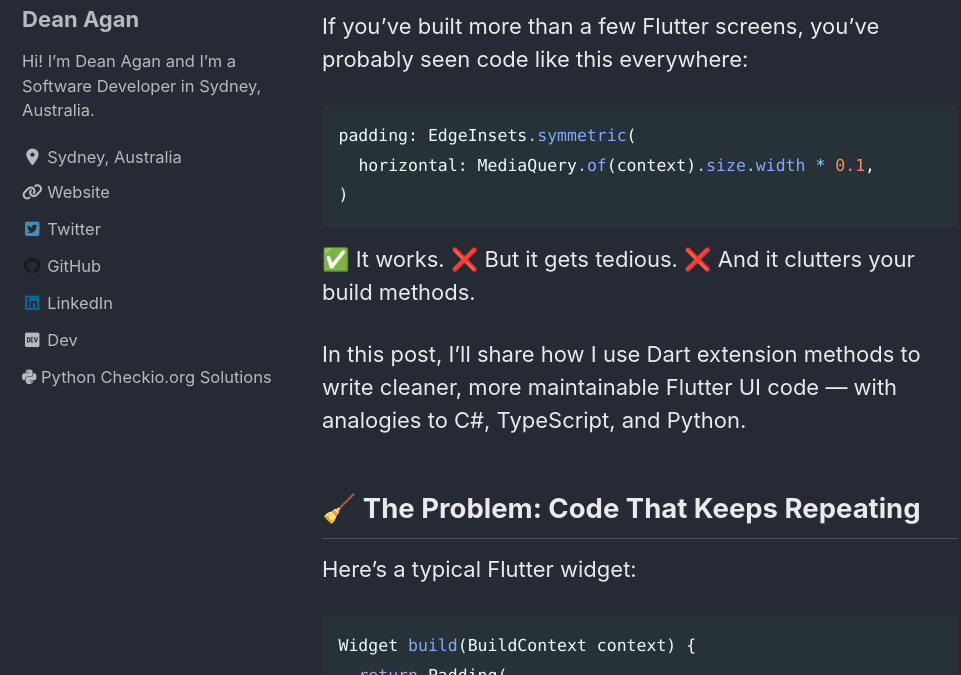
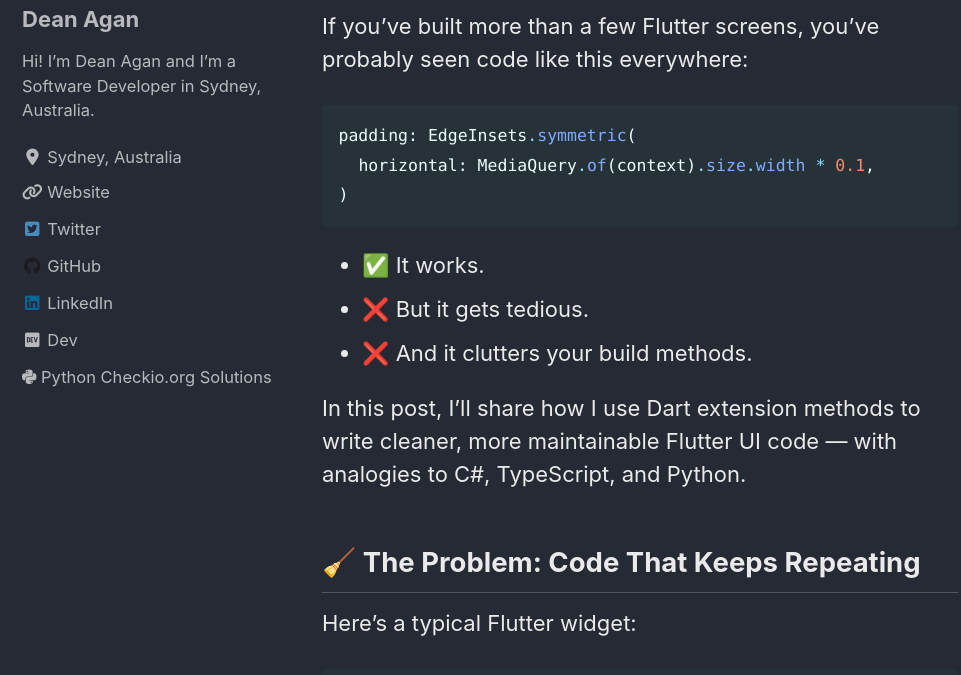
Before and after one commit to deanagan/deanagan.github.io, a Jekyll site: the page built from _posts/2025-06-12-making-flutter-code-clean-with-extensions.md, in a window 1280 px wide and 900 px high, cut to the strip 225-900 px from the top of the window. Shown: the whole strip, without its empty margins (0-961 px from the left). Built offline with Jekyll 4.4.1, drawn with Linux system fonts in a browser that asks for light colours; cached includes are drawn as plain includes; nearby versions of some CDN libraries; some of the changed text lies outside the part shown.

````diff
--- a/_posts/2025-06-12-making-flutter-code-clean-with-extensions.md
+++ b/_posts/2025-06-12-making-flutter-code-clean-with-extensions.md
@@ -20,9 +20,9 @@ padding: EdgeInsets.symmetric(
 )
 ```
 
- ✅ It works.
- ❌ But it gets tedious.
- ❌ And it clutters your build methods.
+- ✅ It works.
+- ❌ But it gets tedious.
+- ❌ And it clutters your build methods.
 
 
 In this post, I’ll share how I use Dart extension methods to write cleaner, more maintainable Flutter UI code — with analogies to C#, TypeScript, and Python.
@@ -92,9 +92,9 @@ Now, you can call your new method like this:
 ```dart
 padding: context.horizontalPadding(0.1),
 ```
-✅ Much cleaner
-✅ Easier to read
-✅ No need to pass context manually
+- ✅ Much cleaner
+- ✅ Easier to read
+- ✅ No need to pass context manually
 
 
 ## ⚙️ Why This Is Especially Useful in Flutter
````
